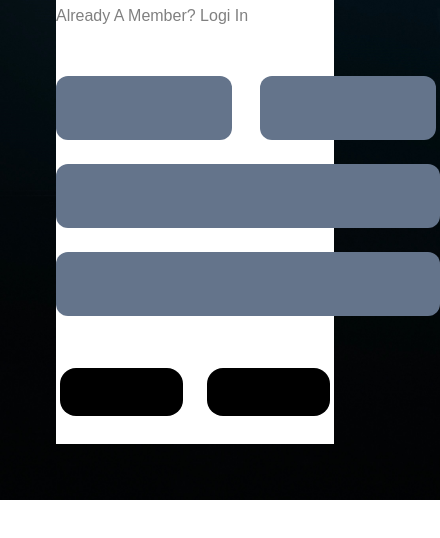
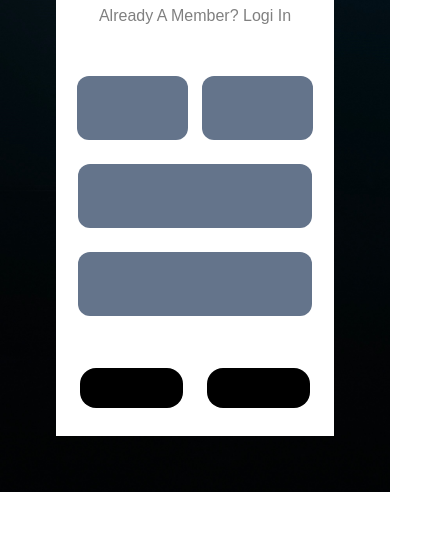
Before and after one commit to Arbin-PK/Avatar, a website: page newcount.html in a window 390 px wide. Shown: the part 300-838 px from the top of the page, 440 px wide, since content can reach past the window. Drawn offline with nearby package versions, Linux system fonts and the light colour scheme.

Commit message:
Add files via upload

```diff
--- a/newcount.css
+++ b/newcount.css
@@ -5,22 +5,60 @@
     list-style: none;
 }
 
-body{
+body {
     background-image: url(pexels-pramodtiwari-13971179.jpg);
     background-repeat: no-repeat;
     background-size: cover;
 }
 
-#txt1{
+#txt1 {
     color: grey;
 }
 
-h1{
+h1 {
     color: aliceblue;
     letter-spacing: 1px;
     font-weight: bold;
 }
 
-#botao{
+#botao {
     cursor: pointer;
 }
+
+
+
+
+
+@media only screen and (max-width:860px) {
+
+    #nome {
+        gap: 14px;
+        justify-content: center;
+    }
+
+    #pn {
+        width: 40%;
+    }
+
+    #email{
+        width: 84%;
+    }
+
+    #password{
+        width: 84%;
+    }
+
+    #bt{
+        justify-content: center;
+    }
+
+    #botao{
+        padding: 3%;
+        width: 38%;
+    }
+
+    section {
+        text-align: center;
+    }
+
+}
--- a/newcount.html
+++ b/newcount.html
@@ -27,7 +27,7 @@
 
     <section class="m-14 mt-20 bg-white ">
 
-        <div class="sm:justify-center sm:text-center lg:text-left">
+        <div>
             <p id="txt1">Start for free</p>
             <h1 class="text-3xl
             ">Create new account !
@@ -36,24 +36,24 @@
             <p id="txt1">Already A Member? <a href="#">Logi In</a> </p> <br> <br>
 
             <!-- div do primeiro e ultimo nome -->
-            <div id="nome" class="flex gap-7 sm:justify-center sm:text-center lg:justify-start">
+            <div id="nome" class="flex gap-7">
 
-                <input type="text" class="bg-slate-500 rounded-xl w-44 p-5"> <input type="text"
+                <input id="pn" type="text" class="bg-slate-500 rounded-xl w-44 p-5"> <input id="pn" type="text"
                     class="bg-slate-500 rounded-xl w-44 p-5">
             </div> <br>
 
             <!-- email -->
             <div>
-                <input type="email" class="bg-slate-500 rounded-xl w-96 p-5">
+                <input id="email" type="email" class="bg-slate-500 rounded-xl w-96 p-5">
             </div> <br>
 
             <!-- palavra passe -->
             <div>
-                <input type="password" class="bg-slate-500 rounded-xl w-96 p-5">
+                <input id="password" type="password" class="bg-slate-500 rounded-xl w-96 p-5">
             </div> <br> <br>
 
             <!-- os dois botoes -->
-            <div class="flex gap-6 m-1  sm:justify-center md:justify-center lg:justify-start">
+            <div id="bt" class="flex gap-6 m-1 sm:justify-center md:justify-center lg:justify-start">
                 <input id="botao" type="button" class="bg-black w-44 p-3 rounded-2xl ">
 
                 <input id="botao" type="button" class="bg-black w-44 p-3 rounded-2xl">
```
